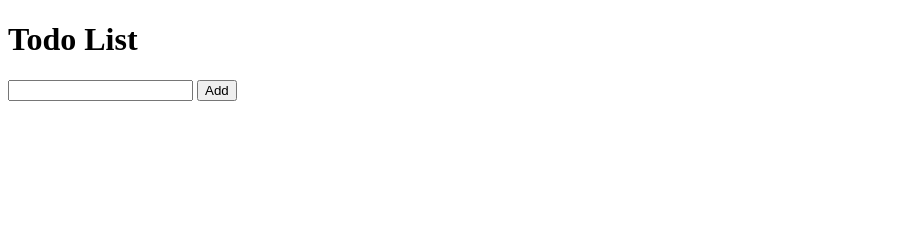
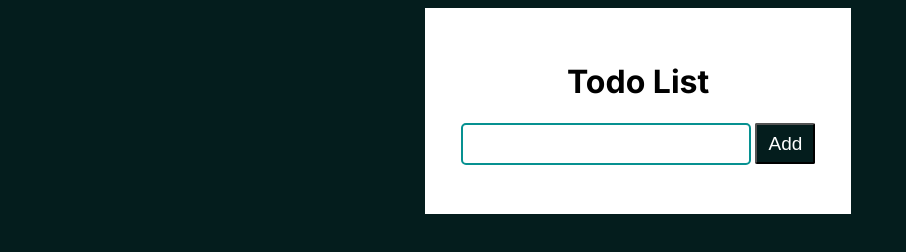
Before and after one commit to Pushkar404/Basics-Projects, a plain HTML site: page Todo-List/index.html in a window 1280 px wide. Shown: the whole page, without its empty margins (0-906 px from the left). Drawn offline with Linux system fonts and the light colour scheme.

Commit message:
Todo webSite

```diff
--- a/Todo-List/index.html
+++ b/Todo-List/index.html
@@ -3,12 +3,23 @@
   <head>
     <meta charset="UTF-8" />
     <meta name="viewport" content="width=device-width, initial-scale=1.0" />
+    <link rel="preconnect" href="https://fonts.googleapis.com" />
+    <link rel="preconnect" href="https://fonts.gstatic.com" crossorigin />
+    <link
+      href="https://fonts.googleapis.com/css2?family=Inter:ital,opsz,wght@0,14..32,100..900;1,14..32,100..900&family=Open+Sans:ital,wght@0,300..800;1,300..800&display=swap"
+      rel="stylesheet"
+    />
     <title>Todo List</title>
+    <link rel="stylesheet" href="style.css" />
   </head>
   <body>
-    <h1>Todo List</h1>
-    <input id="todo-input" />
-    <button id="add-button">Add</button>
-    <ul id="todo-list"></ul>
+    <div class="container">
+      <h1>Todo List</h1>
+      <div class="input">
+        <input id="todoInput" />
+        <button id="addButton">Add</button>
+      </div>
+      <ul id="todoList"></ul>
+    </div>
   </body>
 </html>
--- /dev/null
+++ b/Todo-List/style.css
@@ -0,0 +1,28 @@
+body {
+  background-color: rgb(4, 29, 29);
+  font-family: "Inter", sans-serif;
+}
+.container {
+  width: 360px;
+  padding: 33px;
+  text-align: center;
+  background-color: #fff;
+  margin-left: 33%;
+  margin-top: 5px;
+}
+input {
+  width: 270px;
+  padding: 8px;
+  border: 2px solid rgb(6, 145, 145);
+  outline: none;
+  font-size: 19px;
+  border-radius: 5px;
+}
+button {
+  width: 60px;
+  height: 41px;
+  background-color: rgb(4, 29, 29);
+  color: white;
+  border-radius: 2px;
+  font-size: 19px;
+}
```
Also changed, not shown: Todo-List/script.js (added, +53 -0 lines).
